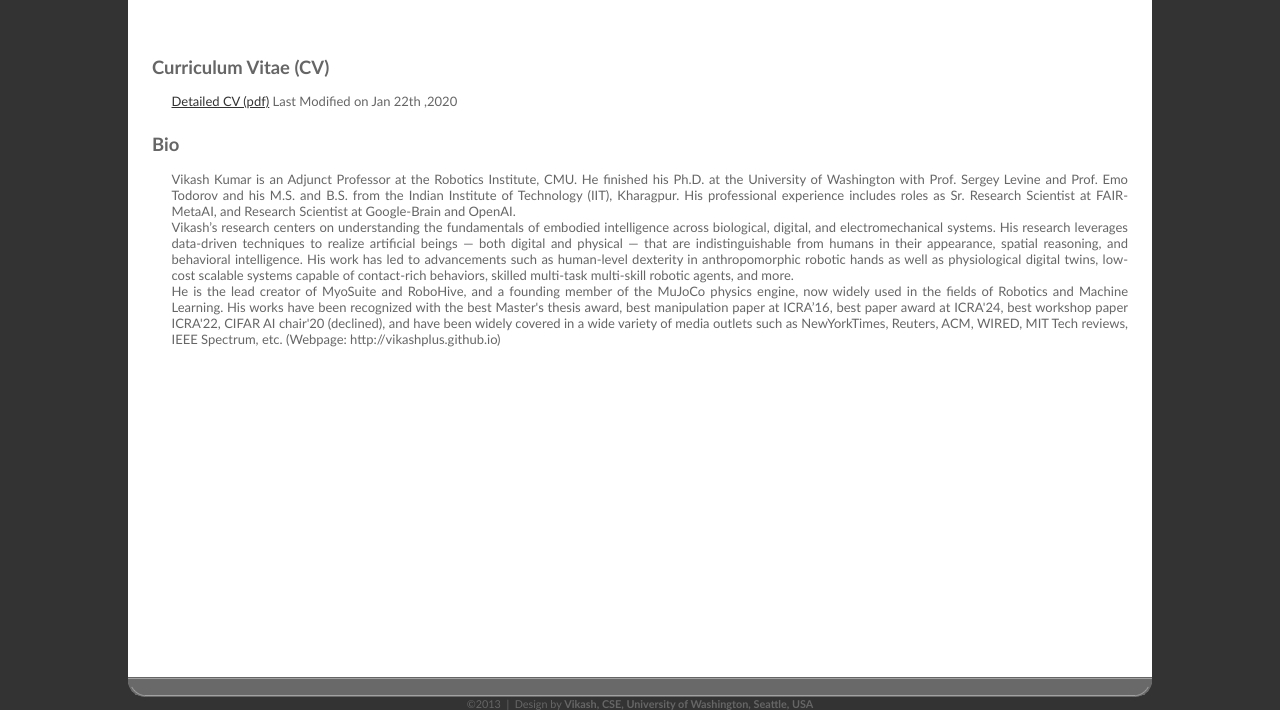
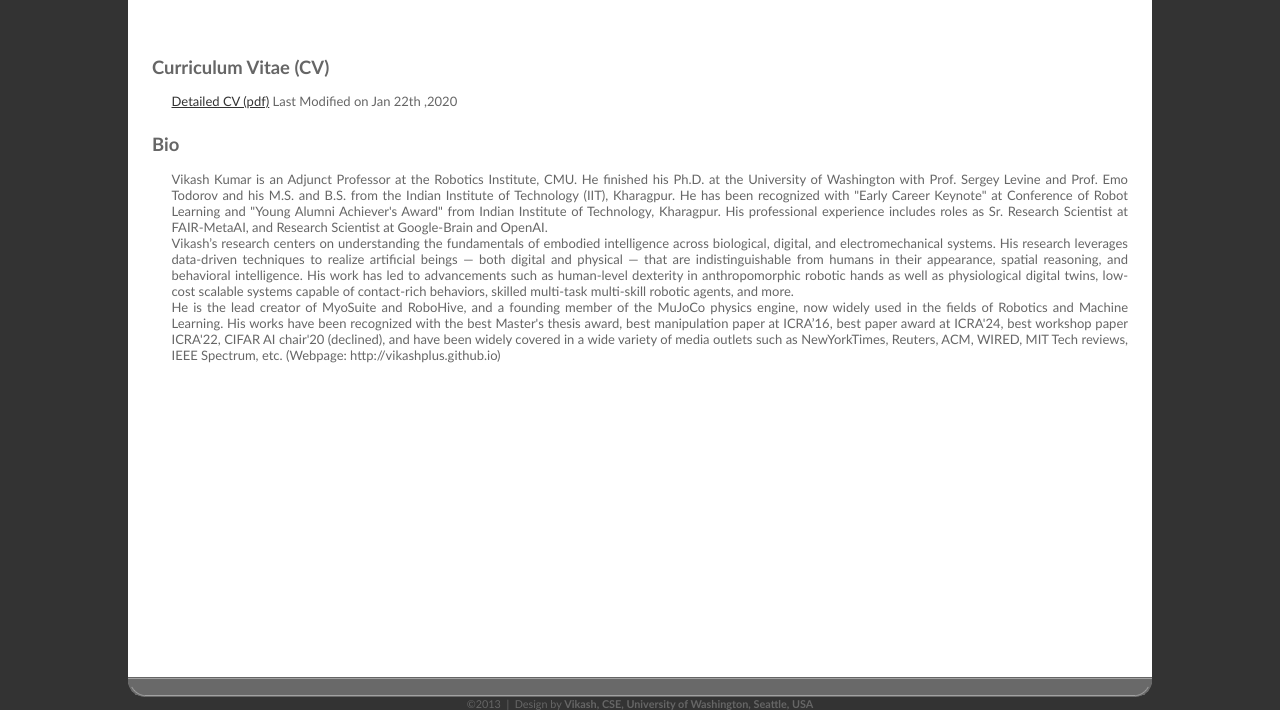
Before and after one commit to vikashplus/vikashplus.github.io, a plain HTML site: page Resume.html in a window 1280 px wide. Shown: the part 105-815 px from the top of the page. Drawn offline with Linux system fonts and the light colour scheme.

Commit message:
Update to bio to include early career keynote

```diff
--- a/Resume.html
+++ b/Resume.html
@@ -56,7 +56,7 @@
 		<div id="page-content" style="text-align: left;">
 			<h2 id="bio">Bio</h2>
 			<p align="justify">
-			Vikash Kumar is an Adjunct Professor at the Robotics Institute, CMU. He finished his Ph.D. at the University of Washington with Prof. Sergey Levine and Prof. Emo Todorov and his M.S. and B.S. from the Indian Institute of Technology (IIT), Kharagpur. His professional experience includes roles as Sr. Research Scientist at FAIR-MetaAI, and Research Scientist at Google-Brain and OpenAI.
+			Vikash Kumar is an Adjunct Professor at the Robotics Institute, CMU. He finished his Ph.D. at the University of Washington with Prof. Sergey Levine and Prof. Emo Todorov and his M.S. and B.S. from the Indian Institute of Technology (IIT), Kharagpur. He has been recognized with "Early Career Keynote" at Conference of Robot Learning and "Young Alumni Achiever's Award" from Indian Institute of Technology, Kharagpur. His professional experience includes roles as Sr. Research Scientist at FAIR-MetaAI, and Research Scientist at Google-Brain and OpenAI.
 			<br>
 			Vikash’s research centers on understanding the fundamentals of embodied intelligence across biological, digital, and electromechanical systems. His research leverages data-driven techniques to realize artificial beings — both digital and physical — that are indistinguishable from humans in their appearance, spatial reasoning, and behavioral intelligence. His work has led to advancements such as human-level dexterity in anthropomorphic robotic hands as well as physiological digital twins, low-cost scalable systems capable of contact-rich behaviors, skilled multi-task multi-skill robotic agents, and more.
 			<br>
```
